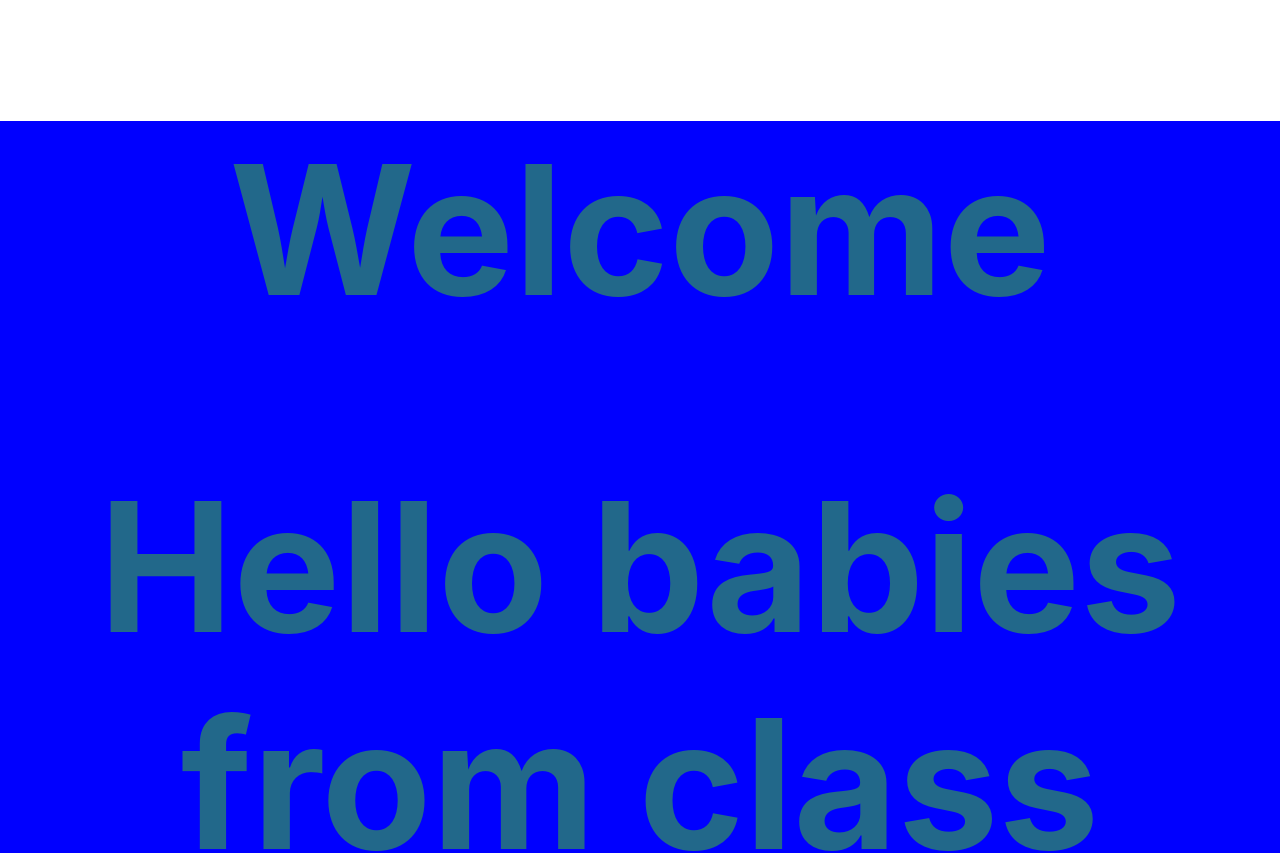
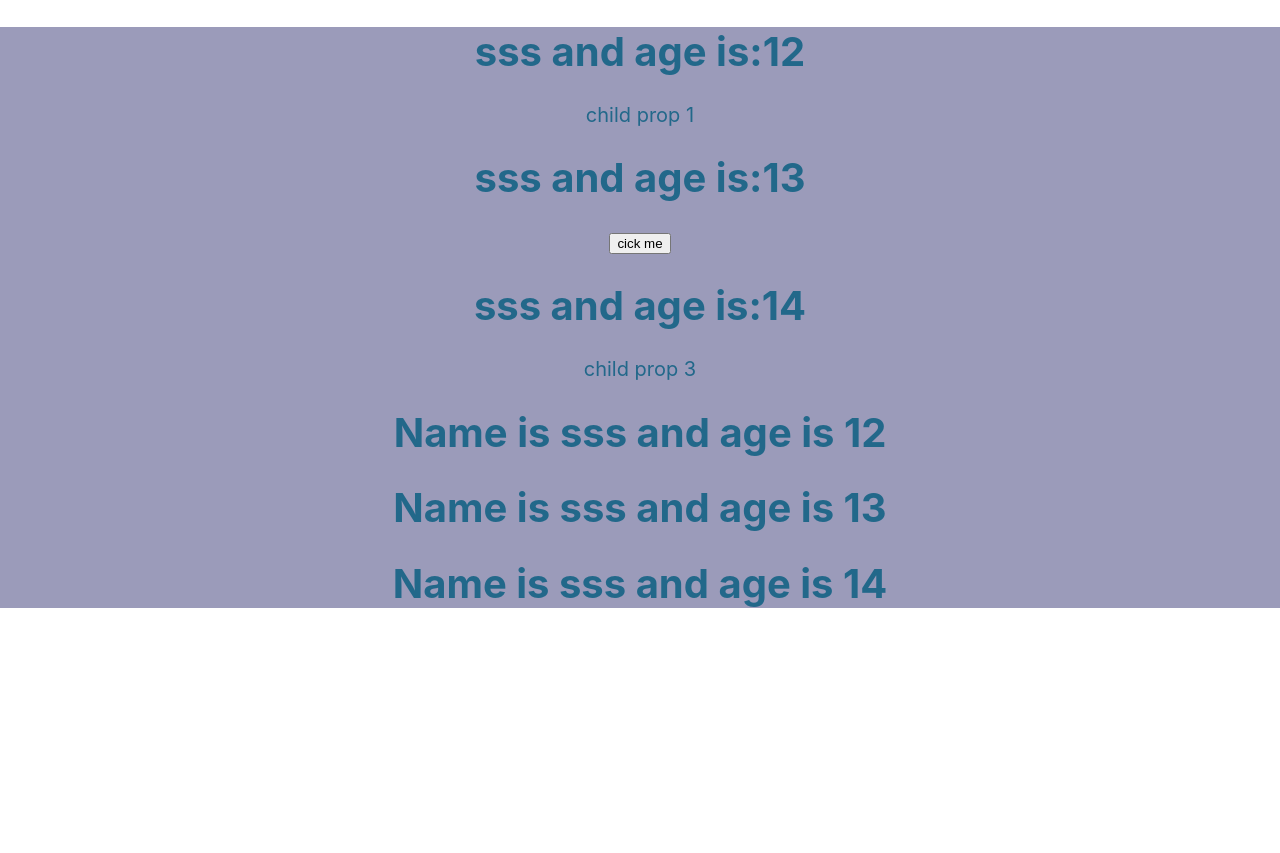
Before and after one commit to hanzalarohan123/Lupin, a React (Create React App) app: page / in a window 1280 px wide. Shown: the top 853 px of the page. After the commit the page ends 800 px from the top, so only its background shows below. Built offline with nearby package versions, Linux system fonts and the light colour scheme.

Commit message:
Added props in both class and fucntional Componanent

```diff
--- a/src/App.css
+++ b/src/App.css
@@ -2,8 +2,8 @@
   padding: 0%;
   margin-top: 0%;
   text-align: center;
-  font-size: 90px;
+  font-size: 20px;
   color: rgb(34, 104, 138);
-  background-color: blue;
+  background-color: rgb(155, 155, 186);
 
 }
--- a/src/App.js
+++ b/src/App.js
@@ -7,10 +7,13 @@ function App() {
     <div className="App">
 
 
-       <Greet />
-       <Welcome />
 
-
+       <Greet name="sss" age='12'><p>child prop 1</p> </Greet>
+       <Greet name="sss" age='13'><button>cick me</button></Greet>
+       <Greet name="sss" age='14'><p>child prop 3</p></Greet>
+       <Welcome name="sss" age='12'/>
+       <Welcome name="sss" age='13'/>
+       <Welcome name="sss" age='14'/>
     </div>
 
   );
--- a/src/Components/Greet.js
+++ b/src/Components/Greet.js
@@ -1,5 +1,10 @@
 import React from "react";
 
-const Greet = () => <h1>Welcome</h1>
-
+const Greet = (props) =>
+(
+    <div>
+<h1>{props.name} and age is:{props.age} </h1>
+<p>{props.children}</p>
+</div>
+)
 export default Greet
--- a/src/Components/Welcome.js
+++ b/src/Components/Welcome.js
@@ -4,7 +4,8 @@ class Welcome extends Component
 {
     render()
     {
-      return <h1>Hello babies from class Component</h1>
+      return <h1>Name is {this.props.name} and age is {this.props.age}</h1>
+
     }
 }
 export default Welcome
```
